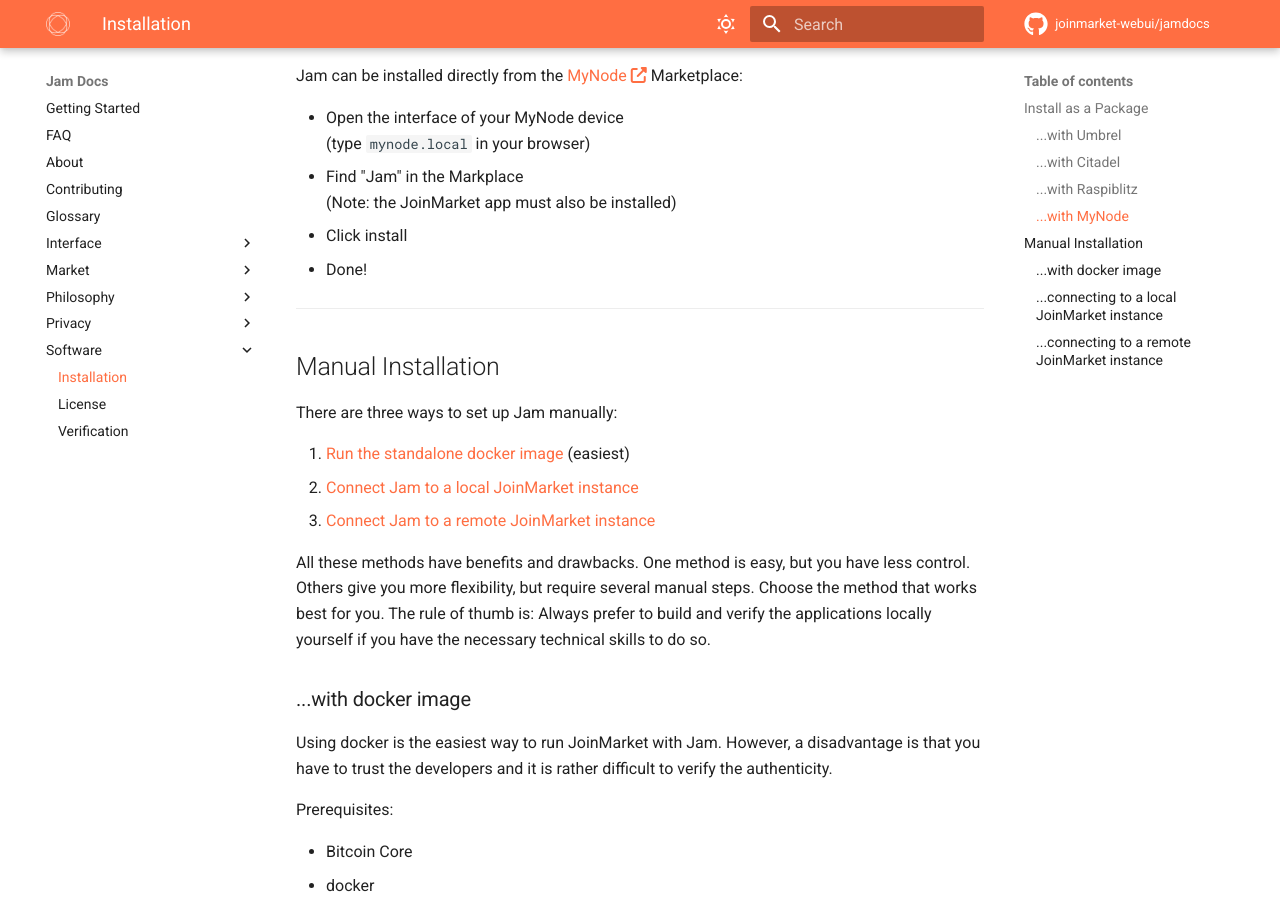
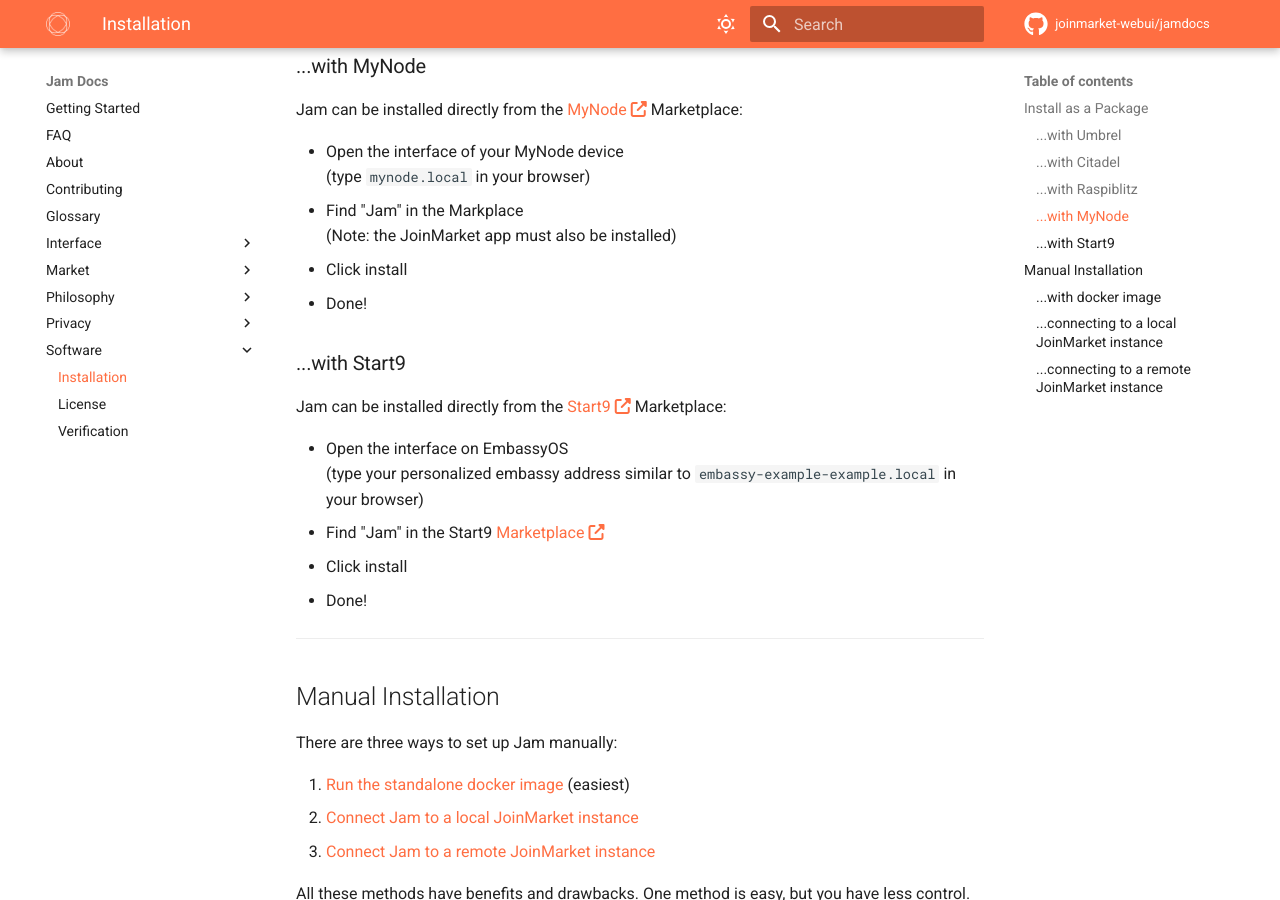
Before and after one commit to joinmarket-webui/jamdocs, an MkDocs documentation site: the page built from docs/software/installation.md, in a window 1280 px wide and 900 px high, scrolled down 1707 px. Built offline with MkDocs 1.6.1 and Material for MkDocs 9.7.7, drawn with Linux system fonts in a browser that asks for light colours; nearby versions of some CDN libraries; comment, search, counter and statistics services are not loaded.

Commit message:
docs: add install instructions for Start9 embassyOS (#32)
Update installation.md to include start9 embassyOS

```diff
--- a/docs/software/installation.md
+++ b/docs/software/installation.md
@@ -6,6 +6,7 @@
 - [Citadel](#with-citadel)
 - [Raspiblitz](#with-raspiblitz)
 - [MyNode](#with-mynode)
+- [Start9](#with-start9)
 
 You should be able to install Jam with one click if you are running any of the
 above. You can also do a [manual installation](#manual-installation).
@@ -72,6 +73,15 @@
 
 - Open the interface of your MyNode device <br/>(type `mynode.local` in your browser)
 - Find "Jam" in the Markplace <br/>(Note: the JoinMarket app must also be installed)
+- Click install
+- Done!
+
+### ...with Start9
+
+Jam can be installed directly from the [Start9](https://start9.com/) Marketplace:
+
+- Open the interface on EmbassyOS <br/> (type your personalized embassy address similar to `embassy-example-example.local` in your browser)
+- Find "Jam" in the Start9 [Marketplace](https://marketplace.start9.com/marketplace/jam)
 - Click install
 - Done!
 
```
